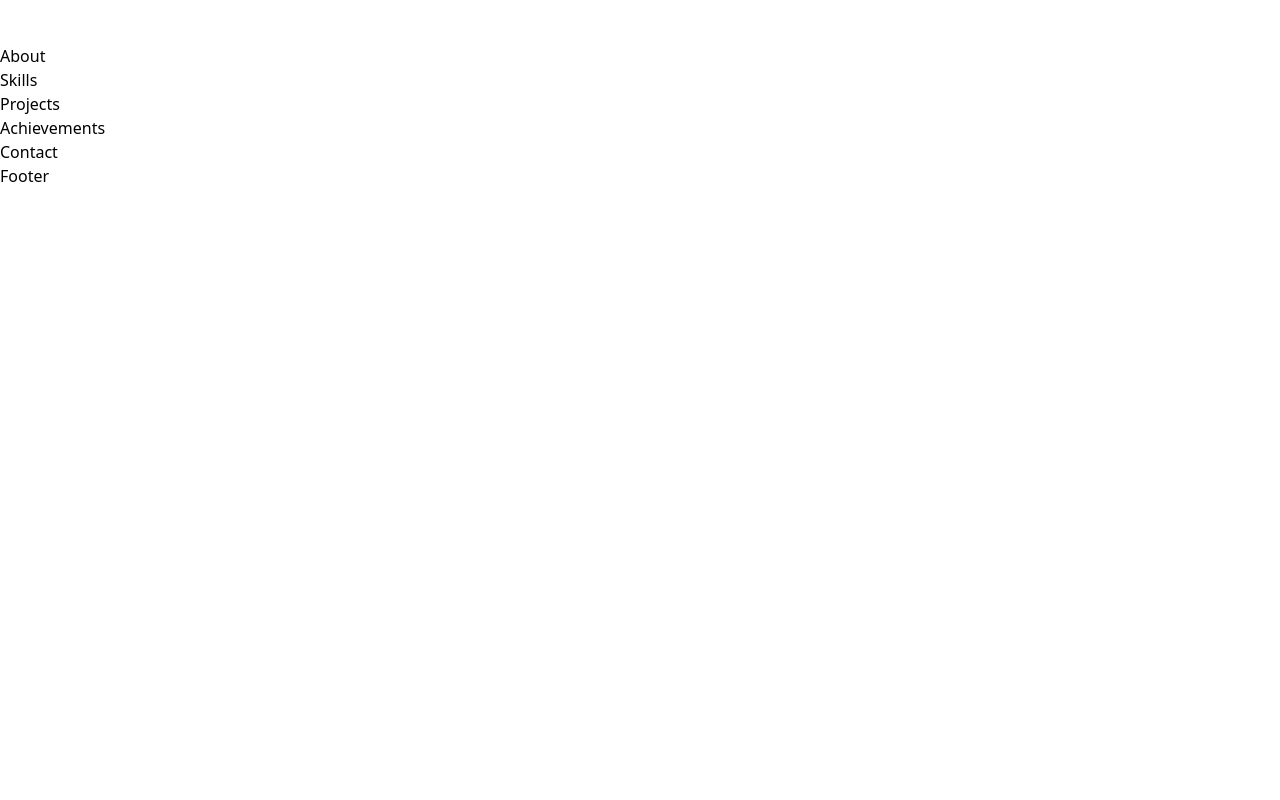
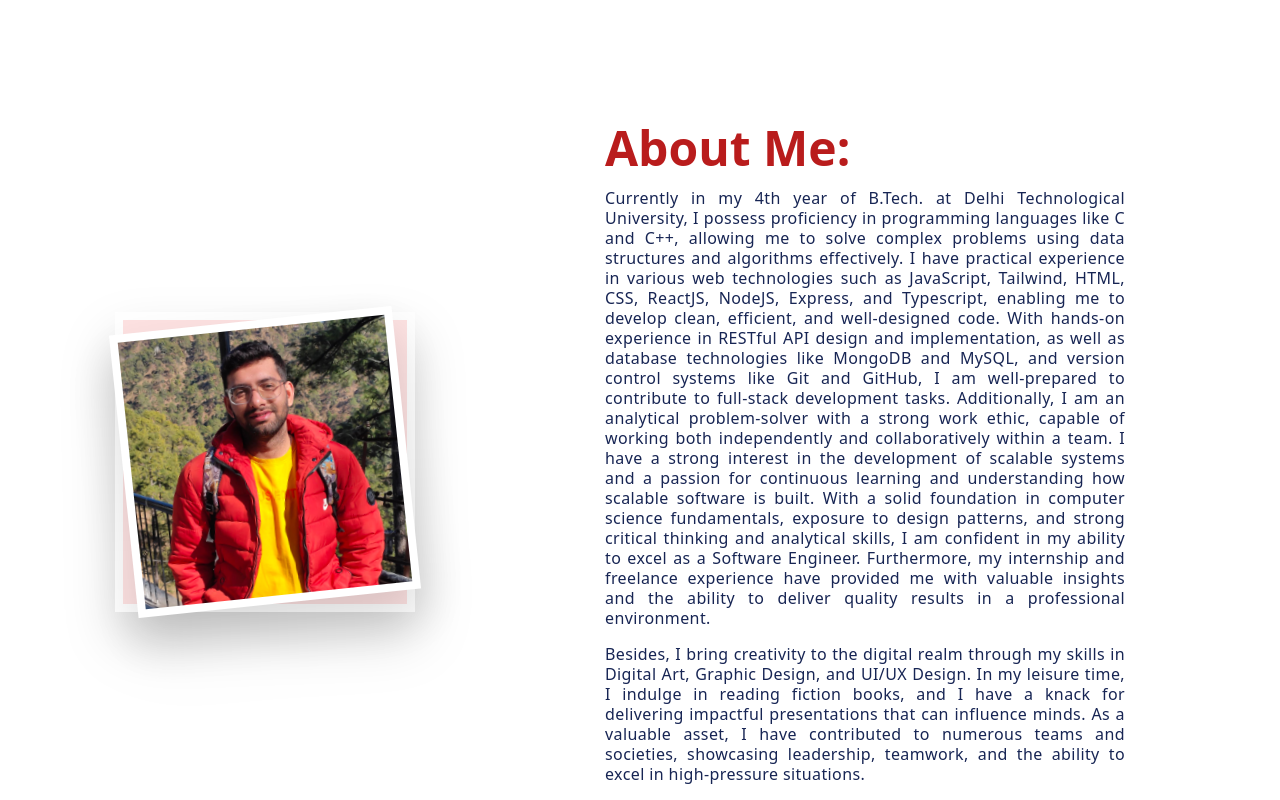
Before and after one commit to HarshBatra/MY_PORTFOLIO, a React (Create React App) app: page / in a window 1280 px wide. Shown: the part 800-1600 px from the top of the page. Before the commit the page ends 1352 px from the top, so only its background shows below. Built offline with nearby package versions, Linux system fonts and the light colour scheme.

Commit message:
added about

```diff
--- a/src/components/About.jsx
+++ b/src/components/About.jsx
@@ -1,7 +1,53 @@
 import React from "react";
 
 const About = () => {
-  return <div>About</div>;
+  return (
+    <div className="justify-center md:justify-around flex md:flex-row flex-col md:p-10">
+      <div className="bg-red-100 border-8 border-white drop-shadow-2xl h-fit w-1/2 md:w-1/4 self-center">
+        <img
+          alt="Harsh"
+          className="border-8 border-white drop-shadow-2xl -rotate-6"
+          src={require("../assets/images/photo2.jpg")}
+        />
+      </div>
+      <div className="md:w-1/2 p-10">
+        <div className="font-bold text-2xl md:text-5xl text-center md:text-left text-red-700">
+          About Me:
+        </div>
+        <div className="text-blue-950 text-justify my-4 leading-5 tracking-wide">
+          Currently in my 4th year of B.Tech. at Delhi Technological University,
+          I possess proficiency in programming languages like C and C++,
+          allowing me to solve complex problems using data structures and
+          algorithms effectively. I have practical experience in various web
+          technologies such as JavaScript, Tailwind, HTML, CSS, ReactJS, NodeJS,
+          Express, and Typescript, enabling me to develop clean, efficient, and
+          well-designed code. With hands-on experience in RESTful API design and
+          implementation, as well as database technologies like MongoDB and
+          MySQL, and version control systems like Git and GitHub, I am
+          well-prepared to contribute to full-stack development tasks.
+          Additionally, I am an analytical problem-solver with a strong work
+          ethic, capable of working both independently and collaboratively
+          within a team. I have a strong interest in the development of scalable
+          systems and a passion for continuous learning and understanding how
+          scalable software is built. With a solid foundation in computer
+          science fundamentals, exposure to design patterns, and strong critical
+          thinking and analytical skills, I am confident in my ability to excel
+          as a Software Engineer. Furthermore, my internship and freelance
+          experience have provided me with valuable insights and the ability to
+          deliver quality results in a professional environment.
+        </div>
+        <div className="text-blue-950 text-justify my-4 leading-5 tracking-wide">
+          Besides, I bring creativity to the digital realm through my skills in
+          Digital Art, Graphic Design, and UI/UX Design. In my leisure time, I
+          indulge in reading fiction books, and I have a knack for delivering
+          impactful presentations that can influence minds. As a valuable asset,
+          I have contributed to numerous teams and societies, showcasing
+          leadership, teamwork, and the ability to excel in high-pressure
+          situations.
+        </div>
+      </div>
+    </div>
+  );
 };
 
 export default About;
--- a/src/components/Header.jsx
+++ b/src/components/Header.jsx
@@ -2,14 +2,14 @@ import React from "react";
 
 const Header = () => {
   return (
-    <div className="relative mb-40">
+    <div className="relative md:mb-40">
       <img
         alt="mandala"
         className="w-full opacity-20 absolute -z-10"
         src={require("../assets/images/mandala.png")}
       />
-      <div className="flex md:flex-row flex-col-reverse justify-center md:justify-around py-20">
-        <div className="py-10 self-center">
+      <div className="flex md:flex-row flex-col-reverse justify-center md:justify-around md:py-20 py-10">
+        <div className="md:py-10 self-center">
           <div className="text-blue-950 text-2xl md:text-5xl font-bold text-center md:text-left">
             Hello!
           </div>
```
Also changed, not shown: src/assets/images/photo2.jpg (added).
